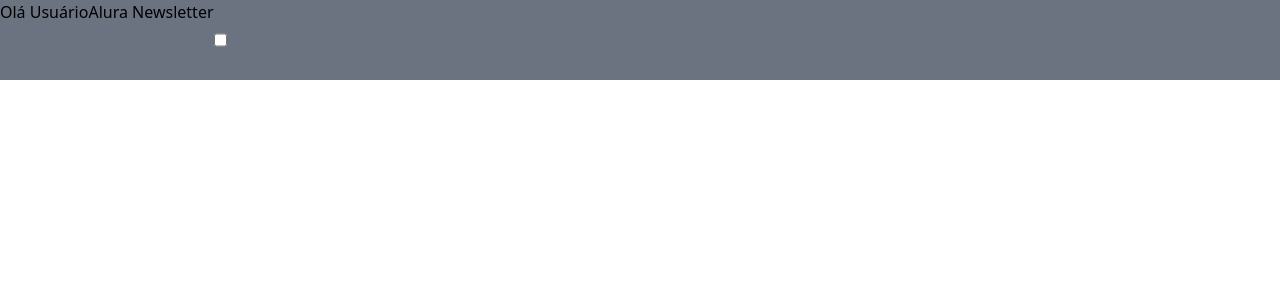
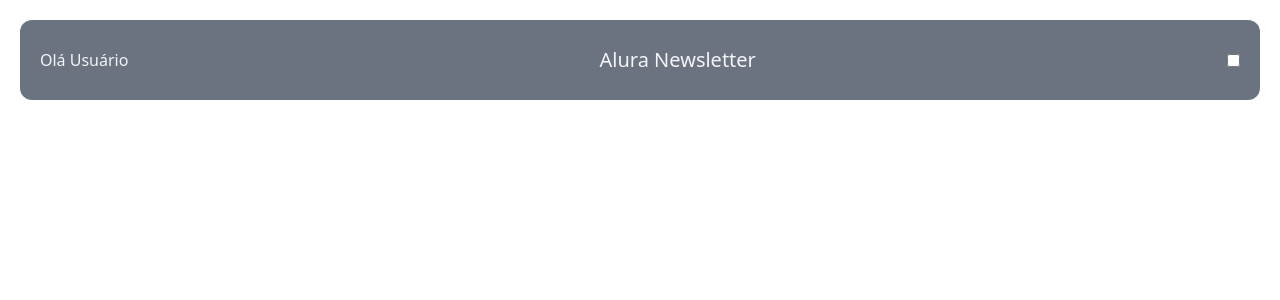
Before and after one commit to PxS00/alura-newsletter, a React app: page / in a window 1280 px wide. Shown: the top 300 px of the page. Built offline with nearby package versions, Linux system fonts and the light colour scheme; the HTML template or start-up script is replaced by a standard one.

Commit message:
style: enhance Header component with improved layout and styling

```diff
--- a/src/components/Header/Header.jsx
+++ b/src/components/Header/Header.jsx
@@ -1,8 +1,8 @@
 const Header = () => {
-    return <div className="flex h-20 bg-gray-500">
-        <span>Olá Usuário</span>
-        <h1>Alura Newsletter</h1>
-        <input type="checkbox" />
+    return <div className="flex h-20 bg-gray-500 justify-between items-center px-5 sm:rounded-xl sm: m-5">
+        <span className="text-gray-100">Olá Usuário</span>
+        <h1 className="text-gray-100 text-xl">Alura Newsletter</h1>
+        <input className="hidden sm:block" type="checkbox" />
     </div>
 }
 
```
